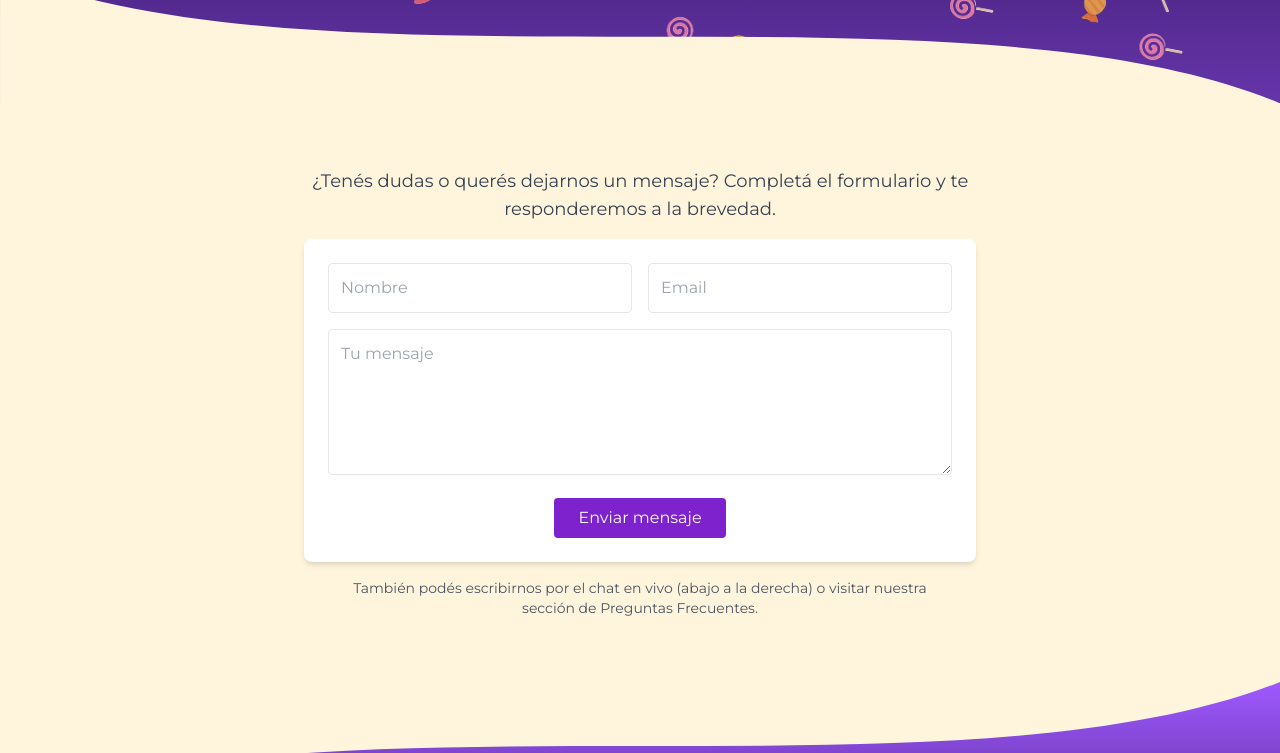
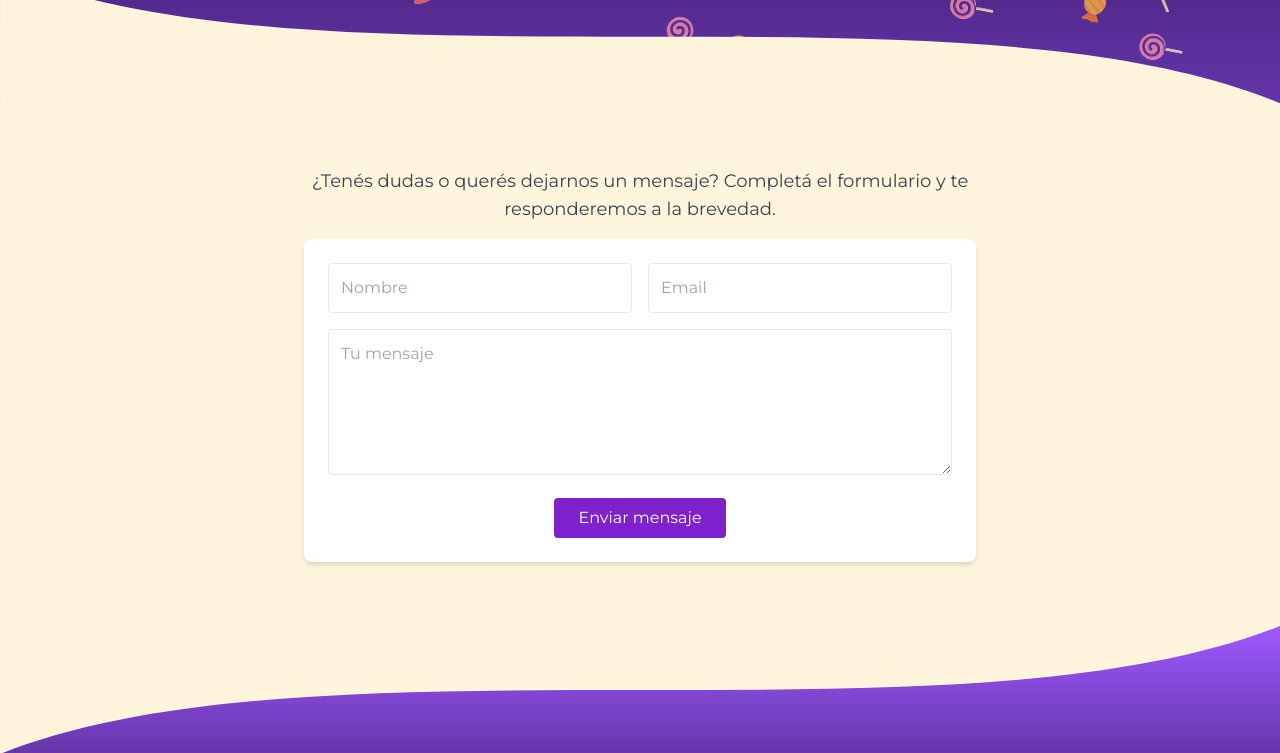
Before and after one commit to ElizabethCorrea13/wonkas-park, a website with bundled scripts: page dist/contacto.html in a window 1280 px wide. Shown: the part 201-954 px from the top of the page. Built offline with nearby package versions, Linux system fonts and the light colour scheme.

Commit message:
Update contacto.html
arreglo texto de contenedor de contacto

```diff
--- a/dist/contacto.html
+++ b/dist/contacto.html
@@ -42,10 +42,6 @@
         ✅ ¡Gracias! Tu mensaje fue enviado correctamente.
       </p>
     </form>
-
-    <p class="text-sm text-gray-600 mt-4 max-w-xl mx-auto">
-      También podés escribirnos por el chat en vivo (abajo a la derecha) o visitar nuestra sección de Preguntas Frecuentes.
-    </p>
   </main>
 
   <!-- FOOTER reutilizable -->
```
